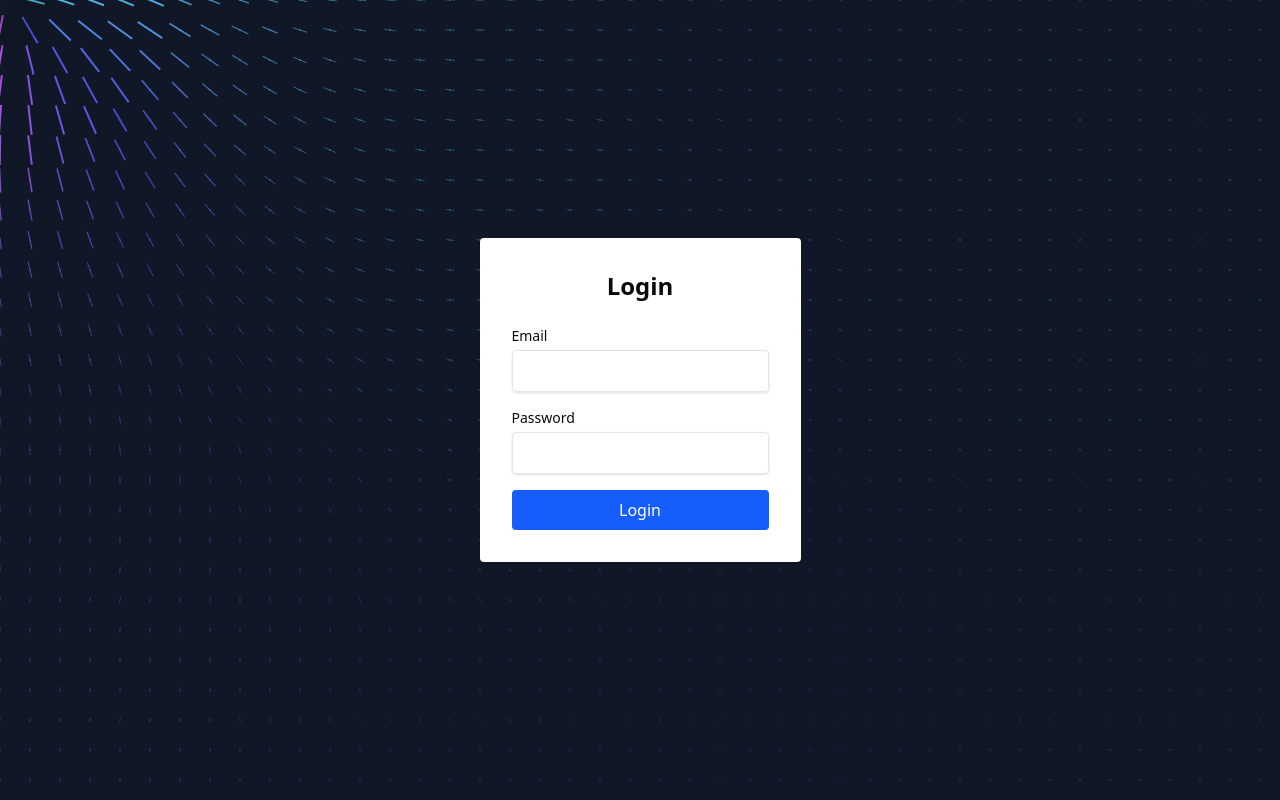
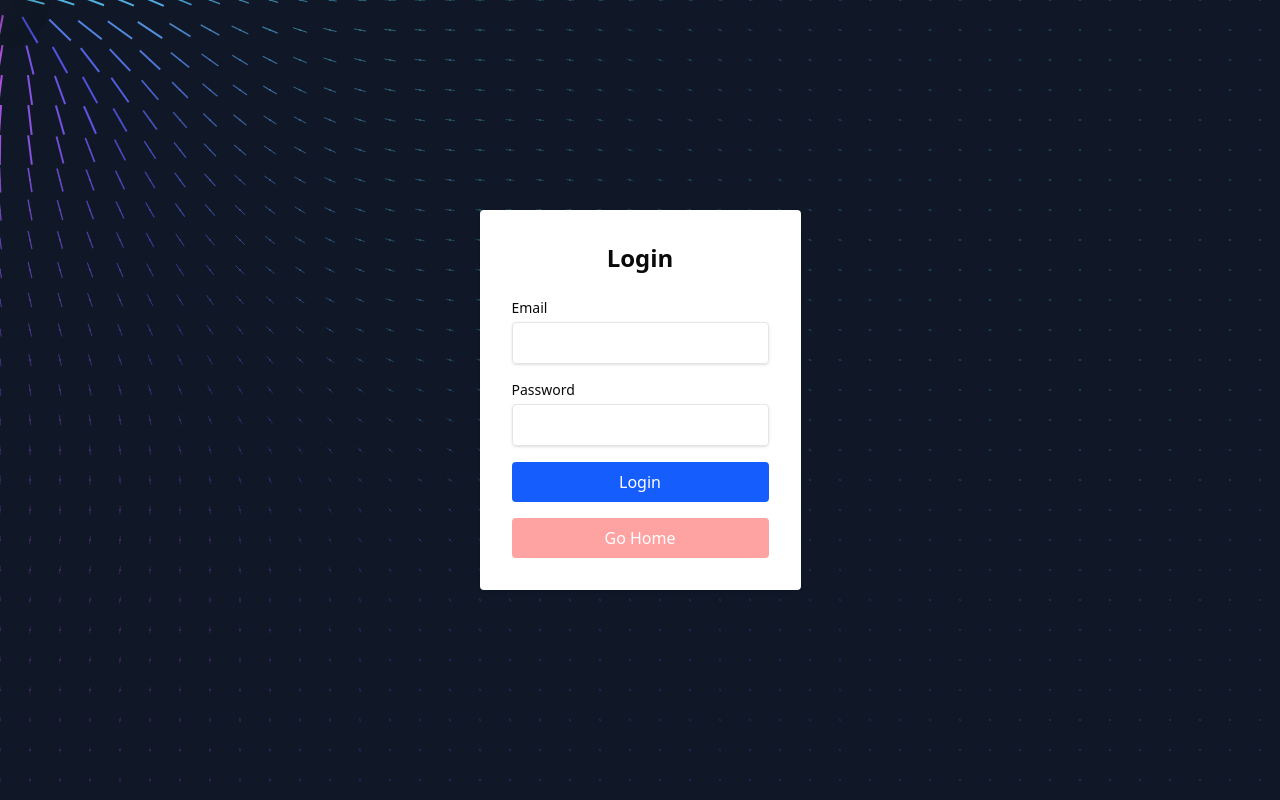
Before and after one commit to Marg0n/next-level-portfolio, a Next.js app: page /login in a window 1280 px wide. Built offline with nearby package versions, Linux system fonts and the light colour scheme.

Commit message:
Add: Added login to go back home button.

```diff
--- a/src/components/modules/auth/Login.tsx
+++ b/src/components/modules/auth/Login.tsx
@@ -50,6 +50,10 @@ const Login = () => {
     }
   };
 
+  const goHome = () => {
+    router.push('/');
+  };
+
     return (
         <div className="h-full flex items-center justify-center bg-transparent">
           <div className="w-full max-w-md bg-white p-8 rounded shadow">
@@ -91,6 +95,13 @@ const Login = () => {
                 {isSubmitting ? 'Logging in...' : 'Login'}
               </button>
             </form>
+
+            <button
+             className='mt-4 text-center bg-red-300 w-full transition hover:bg-red-400 text-white py-2 rounded'
+             onClick={goHome}
+            >
+              Go Home
+            </button>
           </div>
         </div>
     );
```
